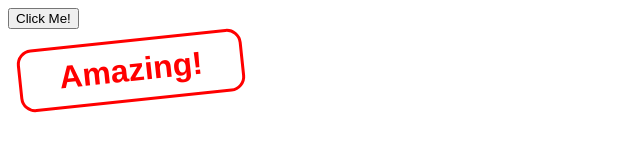
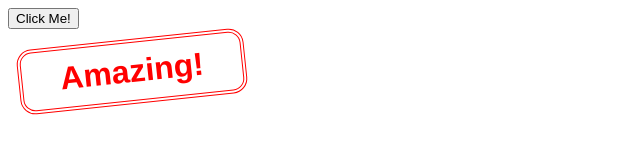
Before and after one commit to denislemire/circle-ci-button, a website: page htdocs/index.html in a window 1280 px wide. Both pictures are taken after a click on the button "Click Me!". Shown: the whole page, without its empty margins (0-640 px from the left). Drawn offline with Linux system fonts and the light colour scheme.

Commit message:
Tweak the border style

```diff
--- a/htdocs/style.css
+++ b/htdocs/style.css
@@ -1,7 +1,7 @@
 #HiddenText
 {
 	color: red;
-	border: 3px solid red;
+	border: 4px double red;
 	border-radius: 15px;
 	margin: 10px;
 	padding: 10px;
```
